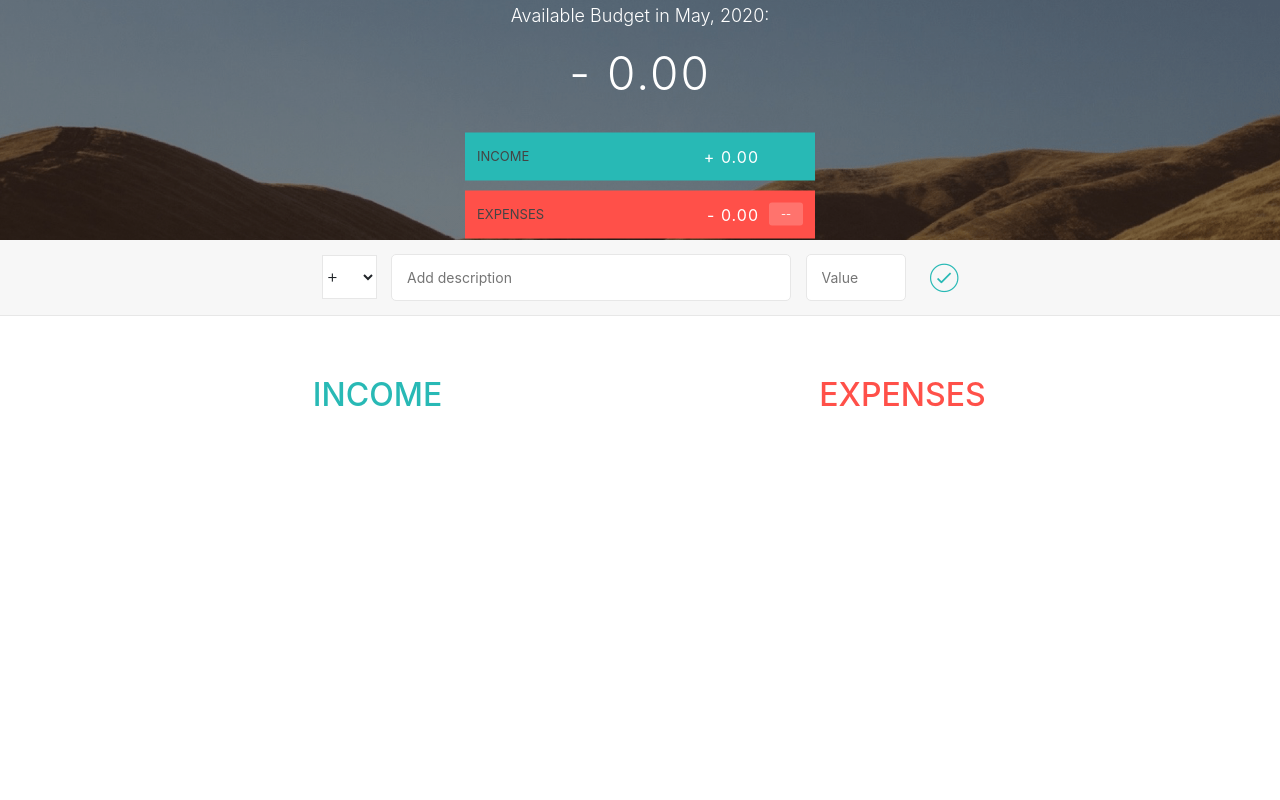
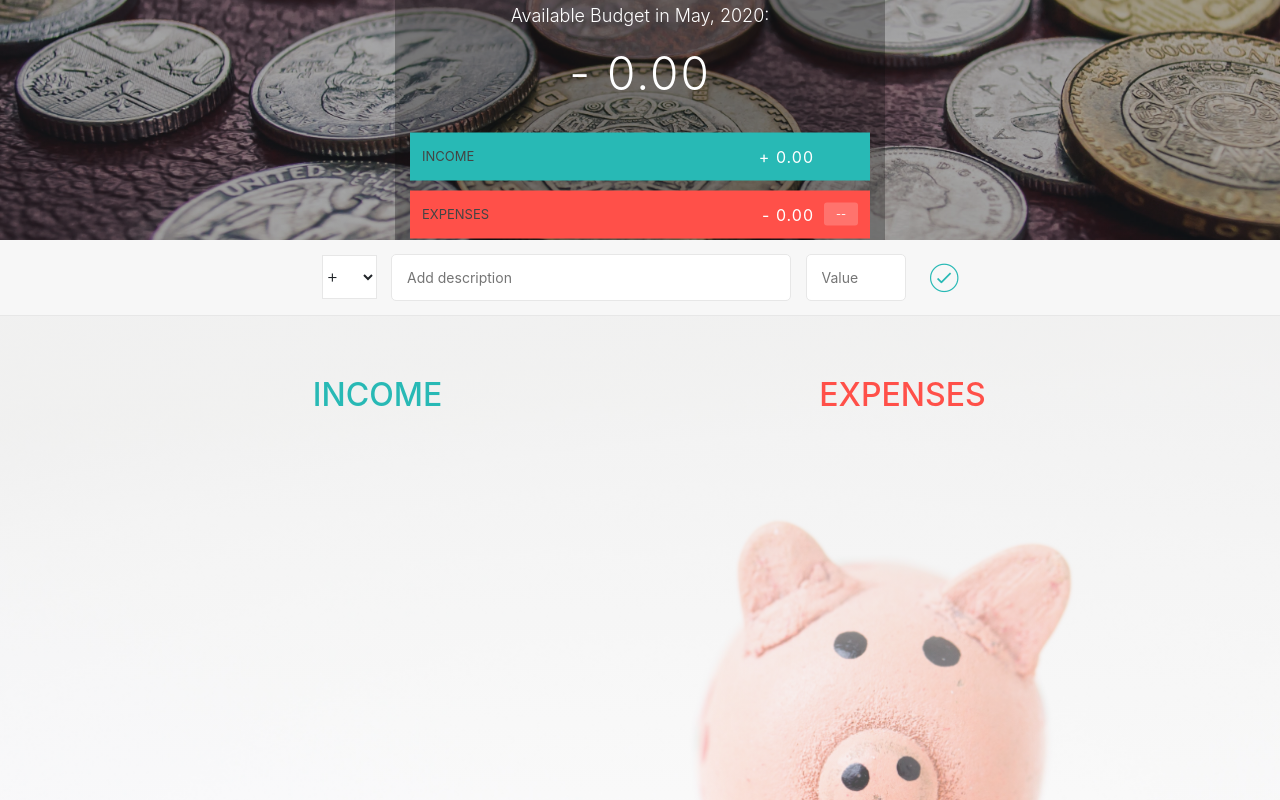
Before and after one commit to bedhabits/budget-javascript, a plain HTML site: page index.html in a window 1280 px wide. Drawn offline with nearby package versions, Linux system fonts and the light colour scheme.

Commit message:
change bg

```diff
--- a/index.html
+++ b/index.html
@@ -13,7 +13,9 @@
         <div class="top">
             <div class="container m-0">
                 <div class="row">
+
                     <div class="budget">
+                        <div class="col-sm-12 col-md-12 col-lg-12 card-budget">
                             <div class="budget__title">
                                 Available Budget in <span class="budget__title--month">&percnt;Month&percnt;</span>:
                             </div>
@@ -36,6 +38,7 @@
                                 </div>
                             </div>
                         </div>
+                    </div>
 
                 </div>
 
@@ -43,8 +46,7 @@
         </div>
 
 
-
-
+        <div class="big-bottom">
 
             <div class="bottom col-sm-12 col-md-12 col-xl-6" style="display: contents;">
                 <div class="add">
@@ -125,6 +127,7 @@
                     </div>
                 </div>
             </div>
+        </div>
 
         <script src="app.js"></script>
     </body>
--- a/style.css
+++ b/style.css
@@ -32,16 +32,32 @@ body {
 **********************************************/
 
 .top {
-    height: 30vh;
-    background-image: linear-gradient(rgba(0, 0, 0, 0.35), rgba(0, 0, 0, 0.35)), url(back.png);
+    min-height: 30vh;
+    background-image: linear-gradient(rgba(0, 0, 0, 0.35), rgba(0, 0, 0, 0.35)), url(back.jpg);
     background-size: cover;
     background-position: center;
     position: relative;
 }
 
+.big-bottom {
+    height: 70vh;
+    background-image: linear-gradient(rgba(240,240,240,0.9), rgba(240, 240, 240, 0.3)), url(bottom-img.jpg);
+    background-size: cover;
+    background-position: center;
+    position: relative;
+    background-position-x: 0px;
+    background-position: top;
+}
+
+.card-budget {
+    background-color: rgba(10,10,10,0.3);
+    border-radius: 5.7px;
+    padding: 20px;
+}
+
 .budget {
     position: absolute;
-    width: 350px;
+    width: 490px;
     top: 50%;
     left: 50%;
     transform: translate(-50%, -50%);
```
Also changed, not shown: back.jpg (added), back.png (deleted), bottom-img.jpg (added). Lines whose indentation alone changed are shown as unchanged.
